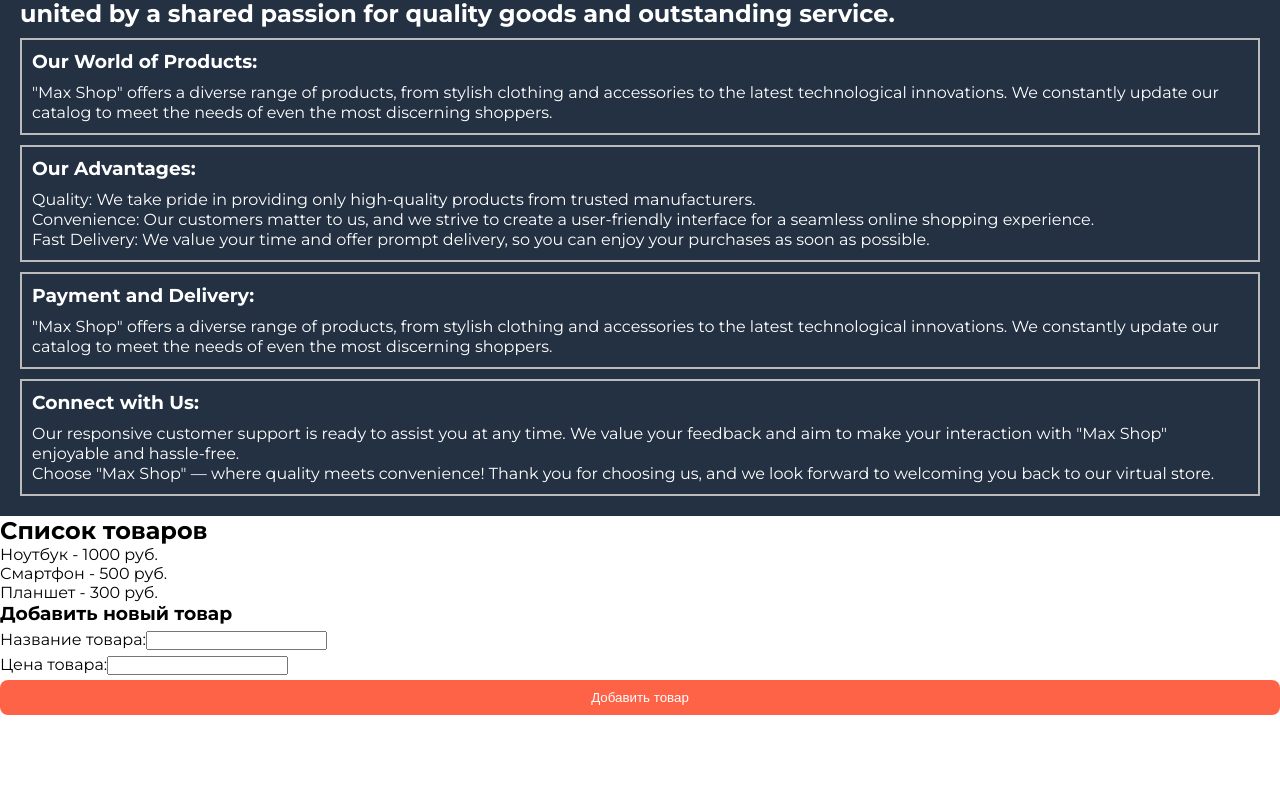
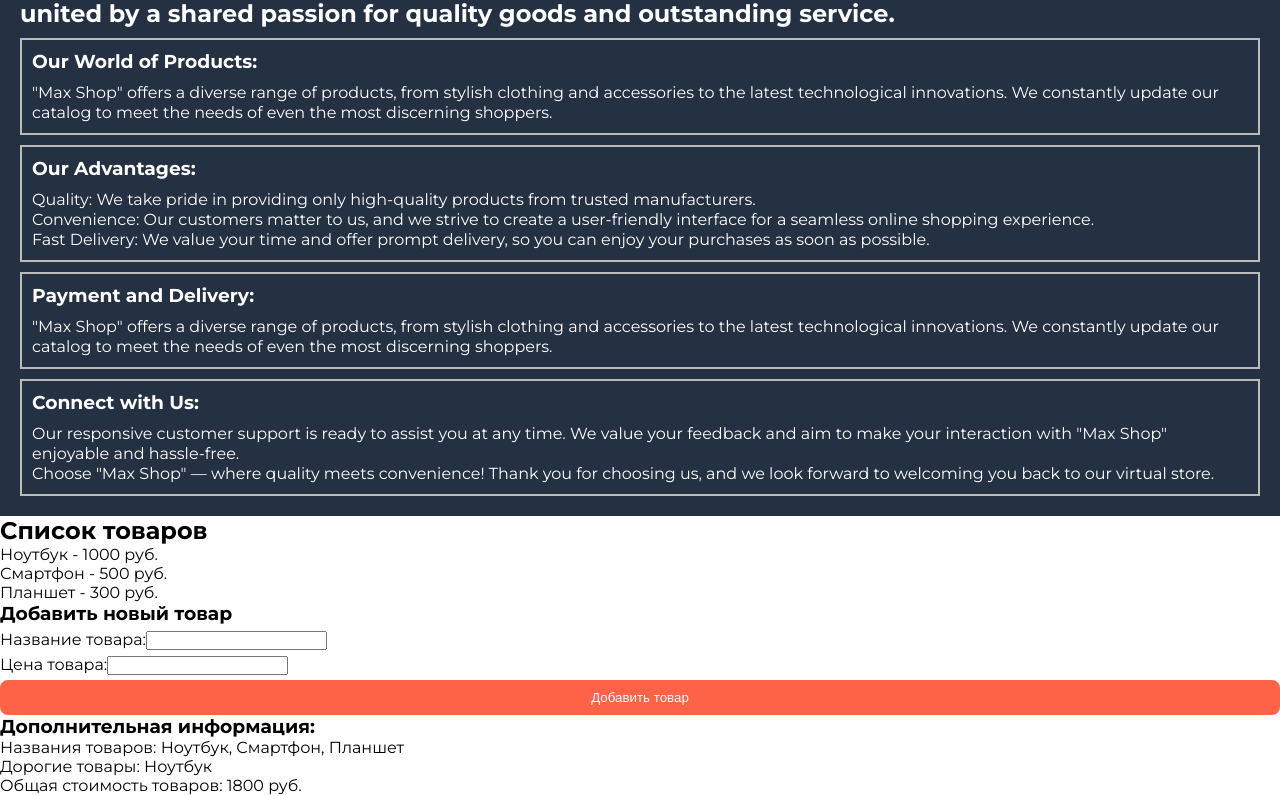
Before and after one commit to shahruhabd/react-final, a React (Create React App) app: page / in a window 1280 px wide. Shown: the part 869-1664 px from the top of the page. Before the commit the page ends 1584 px from the top, so only its background shows below. Built offline with nearby package versions, Linux system fonts and the light colour scheme; a web font is replaced by a local one.

Commit message:
использовали методы forEach, Map, filter, reduce для работы в массивом

```diff
--- a/src/pages/Catalog.js
+++ b/src/pages/Catalog.js
@@ -13,7 +13,18 @@ const Catalog = () => {
   const addProduct = (newProduct) => {
     setProducts([...products, newProduct]);
   };
-  return (
+
+  products.forEach((product) => {
+    console.log(`Товар: ${product.name}, Цена: ${product.price} руб.`);
+  });
+
+  const productNames = products.map((product) => product.name);
+
+  const expensiveProducts = products.filter((product) => product.price > 500);
+
+  const totalCost = products.reduce((acc, product) => acc + product.price, 0);
+
+return (
     <div>
       <h2>Список товаров</h2>
       <ul>
@@ -25,6 +36,13 @@ const Catalog = () => {
       </ul>
 
       <AddItem onAddProduct={addProduct} />
+
+      <div>
+        <h3>Дополнительная информация:</h3>
+        <p>Названия товаров: {productNames.join(', ')}</p>
+        <p>Дорогие товары: {expensiveProducts.map((product) => product.name).join(', ')}</p>
+        <p>Общая стоимость товаров: {totalCost} руб.</p>
+      </div>
     </div>
   );
 };
```
